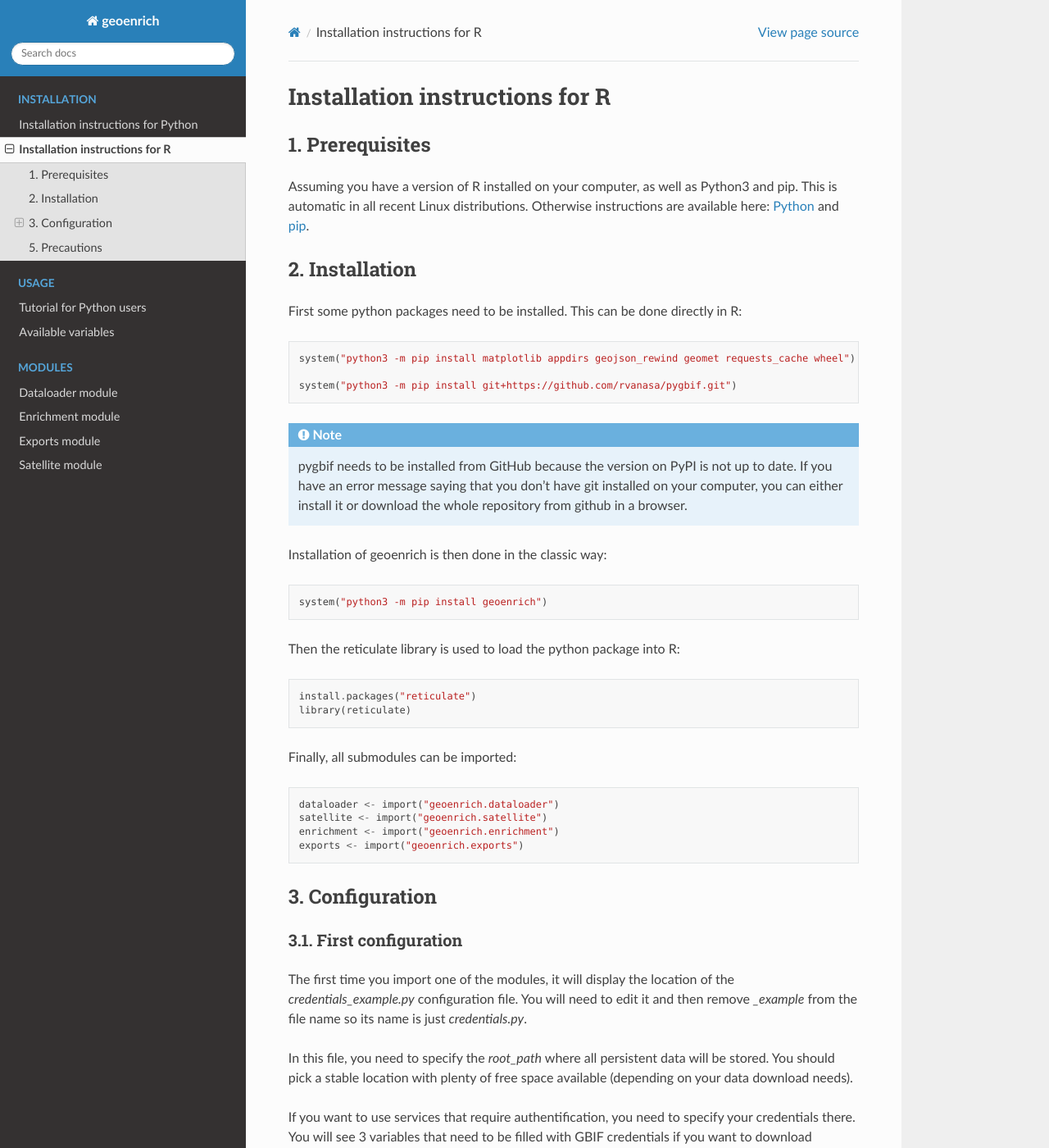
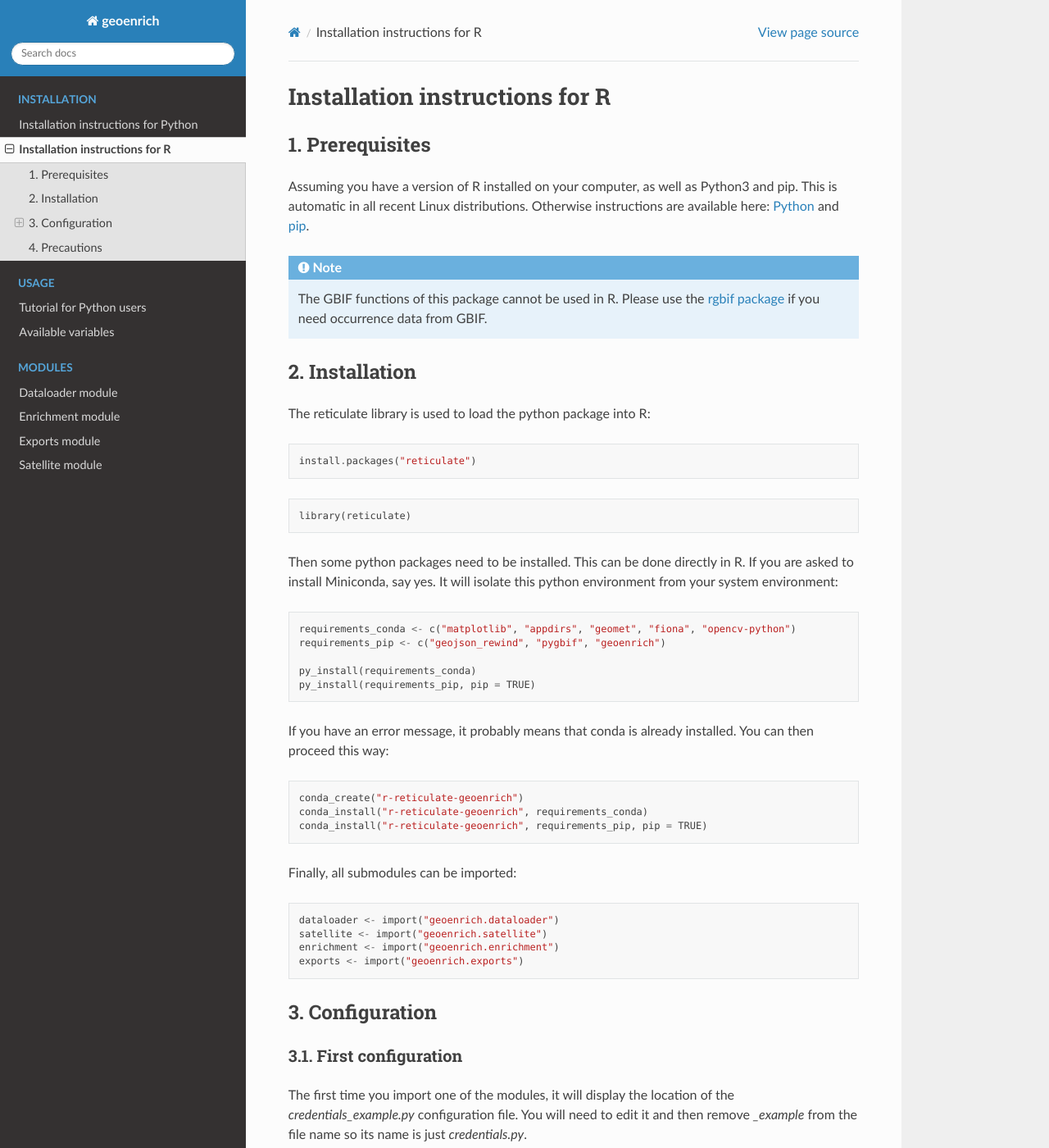
Before and after one commit to IRDG2OI/geoenrich, a Sphinx documentation site: the page built from docs/source/r-install.rst, in a window 1280 px wide and 1400 px high. Shown: the whole window at 82% size. Built offline with Sphinx 7.4.7 and the Read the Docs theme 2.0.0, drawn with Linux system fonts in a browser that asks for light colours; pages that are not in the unit, such as notebooks, are missing from menus; some of the changed text lies outside the part shown.

Commit message:
modified:   MANIFEST.in 	modified:   README.md 	modified:   docs/source/r-install.rst 	modified:   docs/source/tutorial.ipynb 	modified:   geoenrich/dataloader.py 	modified:   geoenrich/exports.py 	modified:   geoenrich/satellite.py

```diff
--- a/docs/source/r-install.rst
+++ b/docs/source/r-install.rst
@@ -7,27 +7,37 @@
 
 Assuming you have a version of R installed on your computer, as well as Python3 and pip. This is automatic in all recent Linux distributions. Otherwise instructions are available here: `Python <https://wiki.python.org/moin/BeginnersGuide/Download>`_ and `pip <https://pip.pypa.io/en/stable/installation/>`_.
 
+.. note::
+	The GBIF functions of this package cannot be used in R. Please use the `rgbif package <https://www.gbif.org/fr/tool/81747/rgbif>`_ if you need occurrence data from GBIF.
+
 
 2. Installation
 ---------------
 
-First some python packages need to be installed. This can be done directly in R::
-
-	system("python3 -m pip install matplotlib appdirs geojson_rewind geomet requests_cache wheel")
-
-	system("python3 -m pip install git+https://github.com/rvanasa/pygbif.git")
-
-.. note::
-	pygbif needs to be installed from GitHub because the version on PyPI is not up to date. If you have an error message saying that you don't have git installed on your computer, you can either install it or download the whole repository from github in a browser.
-
-Installation of geoenrich is then done in the classic way::
-
-	system("python3 -m pip install geoenrich")
-
-Then the reticulate library is used to load the python package into R::
+The reticulate library is used to load the python package into R::
 
 	install.packages("reticulate")
+
+::
+
 	library(reticulate)
+
+
+Then some python packages need to be installed. This can be done directly in R. If you are asked to install Miniconda, say yes. It will isolate this python environment from your system environment::
+
+	requirements_conda <- c("matplotlib", "appdirs", "geomet", "fiona", "opencv-python")
+	requirements_pip <- c("geojson_rewind", "pygbif", "geoenrich")
+
+	py_install(requirements_conda)
+	py_install(requirements_pip, pip = TRUE)
+
+
+If you have an error message, it probably means that conda is already installed. You can then proceed this way::
+
+	conda_create("r-reticulate-geoenrich")
+	conda_install("r-reticulate-geoenrich", requirements_conda)
+	conda_install("r-reticulate-geoenrich", requirements_pip, pip = TRUE)
+
 
 Finally, all submodules can be imported::
 
@@ -64,7 +74,7 @@
 - *varname*: Name of the variable in the remote dataset.
 
 
-5. Precautions
+4. Precautions
 --------------
 
 If you edited the *catalog.csv* file to add variables, you should make a backup of it, as it will get overwritten if you update or reinstall this package.
```
Also changed, not shown: README.md (+3 -3 lines), docs/source/tutorial.ipynb, 4 other files.
